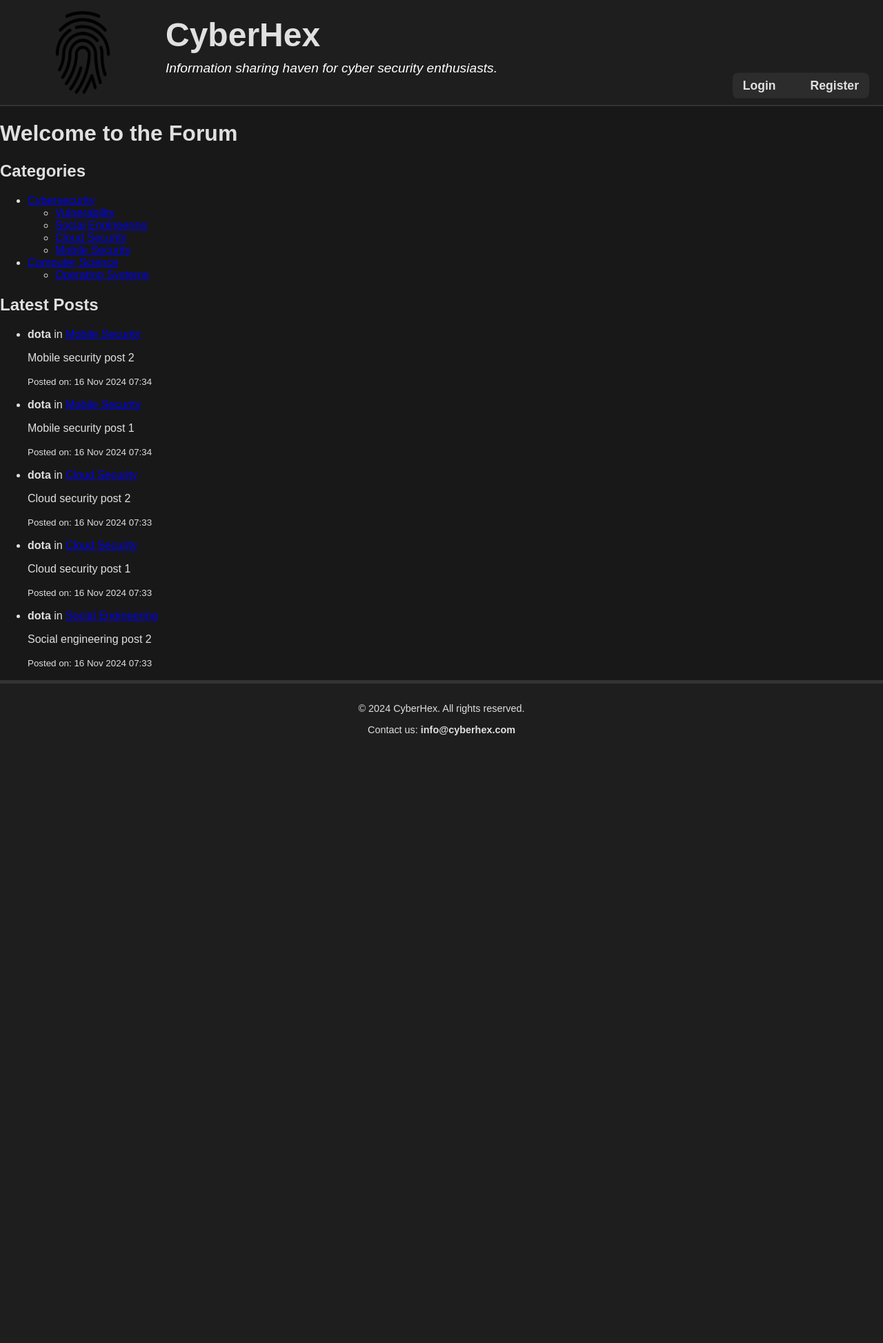
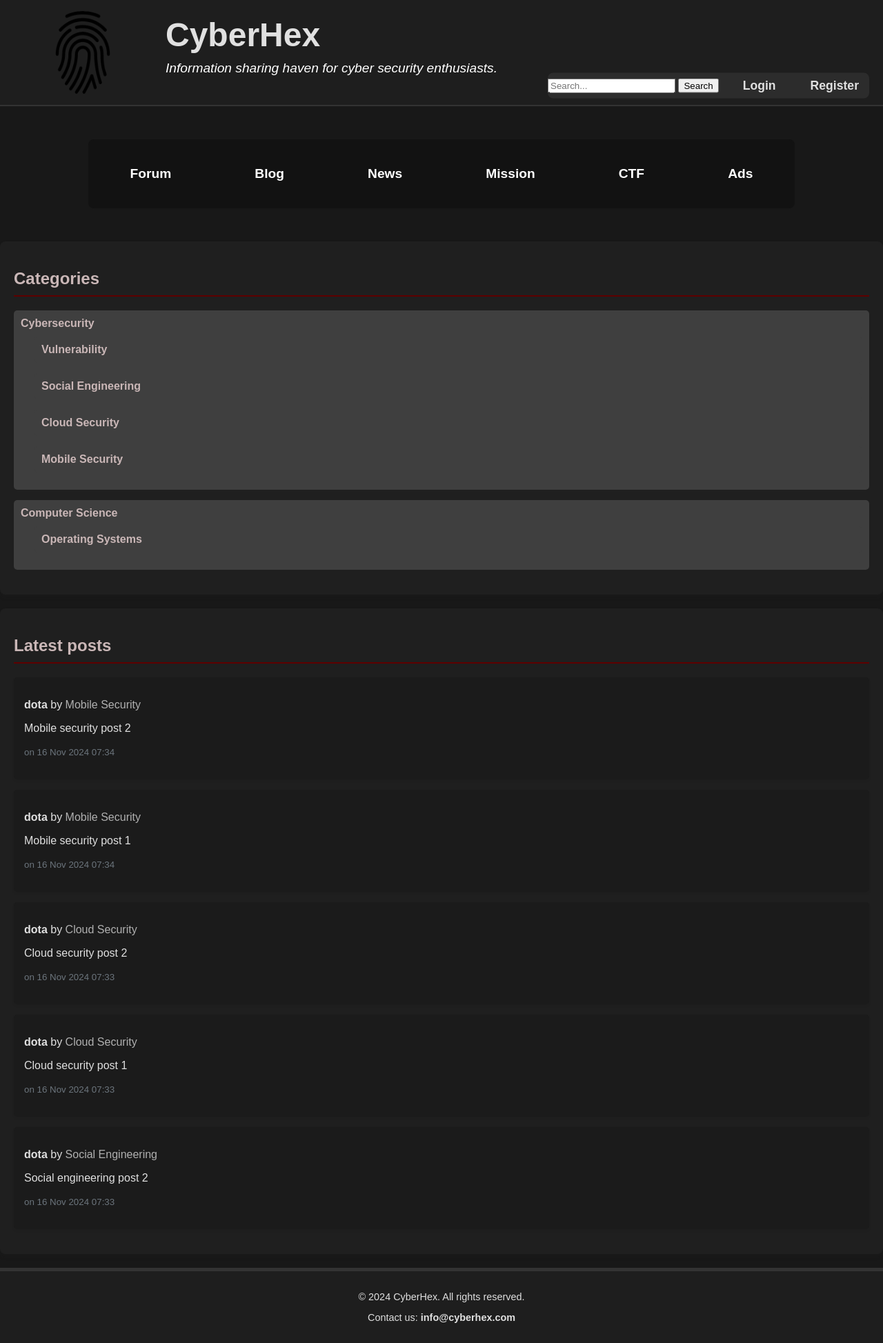
Before and after one commit to EmrullahAlku/CyberHex, a Django app: page / in a window 1280 px wide. Shown: the whole page at 69% size. Before the commit the page ends 1066 px from the top, so only its background shows below. Run offline with Django 5.2, Linux system fonts and the light colour scheme; data comes from the database, SQL or seed files in the repository; both versions use the stored data as it was after the commit.

Commit message:
homepage&layout html-css changes

```diff
--- a/CyberHex/templates/layout.html
+++ b/CyberHex/templates/layout.html
@@ -19,6 +19,12 @@
                 </div>
                 <nav class="auth-menu">
                     <ul>
+                        <form id="form" role="search">
+                            <input type="search" id="query" name="q"
+                             placeholder="Search..."
+                             aria-label="Search through site content">
+                            <button>Search</button>
+                        </form>
                         {% if user.is_authenticated %}
                         <li><a href="{% url 'user_accounts:profile' user.id %}">My Profile</a></li>
                         <li><a href="{% url 'user_accounts:logout' user.id %}">Logout</a></li>
@@ -33,6 +39,16 @@
     </head>
     <body>
         <main>
+            <nav class="navbar">
+                <ul>
+                    <li><a href="{% url 'discussion_forum:forum_index' %}">Forum</a></li>
+                    <li><a href="#">Blog</a></li>
+                    <li><a href="#">News</a></li>
+                    <li><a href="#">Mission</a></li>
+                    <li><a href="#">CTF</a></li>
+                    <li><a href="#">Ads</a></li>
+                </ul>
+            </nav>
             {% block content %}
 
 
--- a/discussion_forum/templates/discussion_forum/forum_index.html
+++ b/discussion_forum/templates/discussion_forum/forum_index.html
@@ -2,9 +2,6 @@
 {% load static %}
 
 {% block content %}
-
-<h1>Welcome to the Forum</h1>
-
 <section class="categories">
     <h2>Categories</h2>
     <ul>
@@ -21,27 +18,27 @@
                     </a>
                 </li>
                 {% empty %}
-                        <li>No topics in this category.</li>
+                <li>No content for this category.</li>
                 {% endfor %}
             </ul>
         </li>
         {% empty %}
-            <li>No categories available.</li>
+        <li>No categories exist.</li>
         {% endfor %}
     </ul>
 </section>
 
 <section class="latest-posts">
-    <h2>Latest Posts</h2>
+    <h2>Latest posts</h2>
     <ul>
         {% for post in latest_posts %}
         <li>
-                <p><strong>{{ post.author.username }}</strong> in <a href="{% url 'discussion_forum:topic_detail' topic_title=post.topic.title %}">{{ post.topic.title }}</a></p>
+            <p><strong>{{ post.author.username }}</strong> by <a href="{% url 'discussion_forum:topic_detail' topic_title=post.topic.title %}">{{ post.topic.title }}</a> </p>
             <p>{{ post.content|truncatewords:20 }}</p>
-                <p><small>Posted on: {{ post.created_at|date:"d M Y H:i" }}</small></p>
+            <p><small>on {{ post.created_at|date:"d M Y H:i" }}</small></p>
         </li>
         {% empty %}
-            <li>No posts available.</li>
+        <li>There are no posts yet.</li>
         {% endfor %}
     </ul>
 </section>
--- a/moderation/admin.py
+++ b/moderation/admin.py
@@ -1,4 +1,4 @@
 from django.contrib import admin
 from .models import *
 
-admin.site.register(Report)
+#admin.site.register(Report)
--- a/static/css/style.css
+++ b/static/css/style.css
@@ -567,3 +567,96 @@ summary:hover {
 .post-details a:hover {
     text-decoration: underline;
 }
+
+.categories, .latest-posts {
+    background-color: rgb(31, 31, 31);
+    border-radius: 8px;
+    box-shadow: 0 4px 6px rgba(37, 37, 37, 0.1);
+    padding: 20px;
+    margin-bottom: 20px;
+}
+
+.categories h2, .latest-posts h2 {
+    color: #cab7b7;
+    border-bottom: 2px solid #5e0000;
+    padding-bottom: 10px;
+}
+
+.categories ul {
+    list-style-type: none;
+    padding: 0;
+}
+
+.categories li {
+    margin-bottom: 15px;
+    padding: 10px;
+    background-color: #3f3f3f;
+    border-radius: 5px;
+    transition: background-color 0.3s ease;
+}
+
+.categories li:hover {
+    background-color: #530000;
+}
+
+.categories a {
+    color: #cab7b7;
+    text-decoration: none;
+    font-weight: bold;
+}
+
+.categories ul ul {
+    margin-left: 20px;
+    margin-top: 10px;
+}
+
+.latest-posts ul {
+    list-style-type: none;
+    padding: 0;
+}
+
+.latest-posts li {
+    background-color: rgb(27, 27, 27);
+    border-radius: 5px;
+    padding: 15px;
+    margin-bottom: 15px;
+    box-shadow: 0 2px 4px rgba(0, 0, 0, 0.05);
+}
+
+.latest-posts a {
+    color: #b1b1b1;
+    text-decoration: none;
+}
+
+.latest-posts small {
+    color: #6c757d;
+}
+
+.navbar {
+    background-color: #121212;
+    padding: 0.1px;
+    position: sticky;
+    top: 0;
+    z-index: 1000;
+}
+
+.navbar ul {
+    list-style-type: none;
+    margin: 0;
+    padding: 0;
+    display: flex;
+    justify-content: space-around;
+}
+
+.navbar li {
+    padding: 5px 20px;
+}
+
+.navbar a {
+    text-decoration: none;
+    color: #ffffff;
+}
+
+.navbar a:hover {
+    color: #d81b1b;
+}
--- a/user_accounts/templates/profile.html
+++ b/user_accounts/templates/profile.html
@@ -37,7 +37,7 @@
         <div class="profile-menu">
             <ul>
                 <li><a href="{% url 'private_messages:inbox' %}">My Messages</a></li>
-                <li><a href="{% url 'post_interactions:interactions_index' %}">Post Interactions</a></li>
+                <li><a href="{% url 'post_interactions:interactions_index' %}">My Posts</a></li>
                 <li><a href="{% url 'notifications:notification_list' %}">My Notifications</a></li>
             </ul>
         </div>
```
Also changed, not shown: CyberHex/settings.py (+4 -3 lines), moderation/models.py (+10 -10 lines), notifications/views.py (+4 -7 lines), db.sqlite3. Lines whose indentation alone changed are shown as unchanged.
